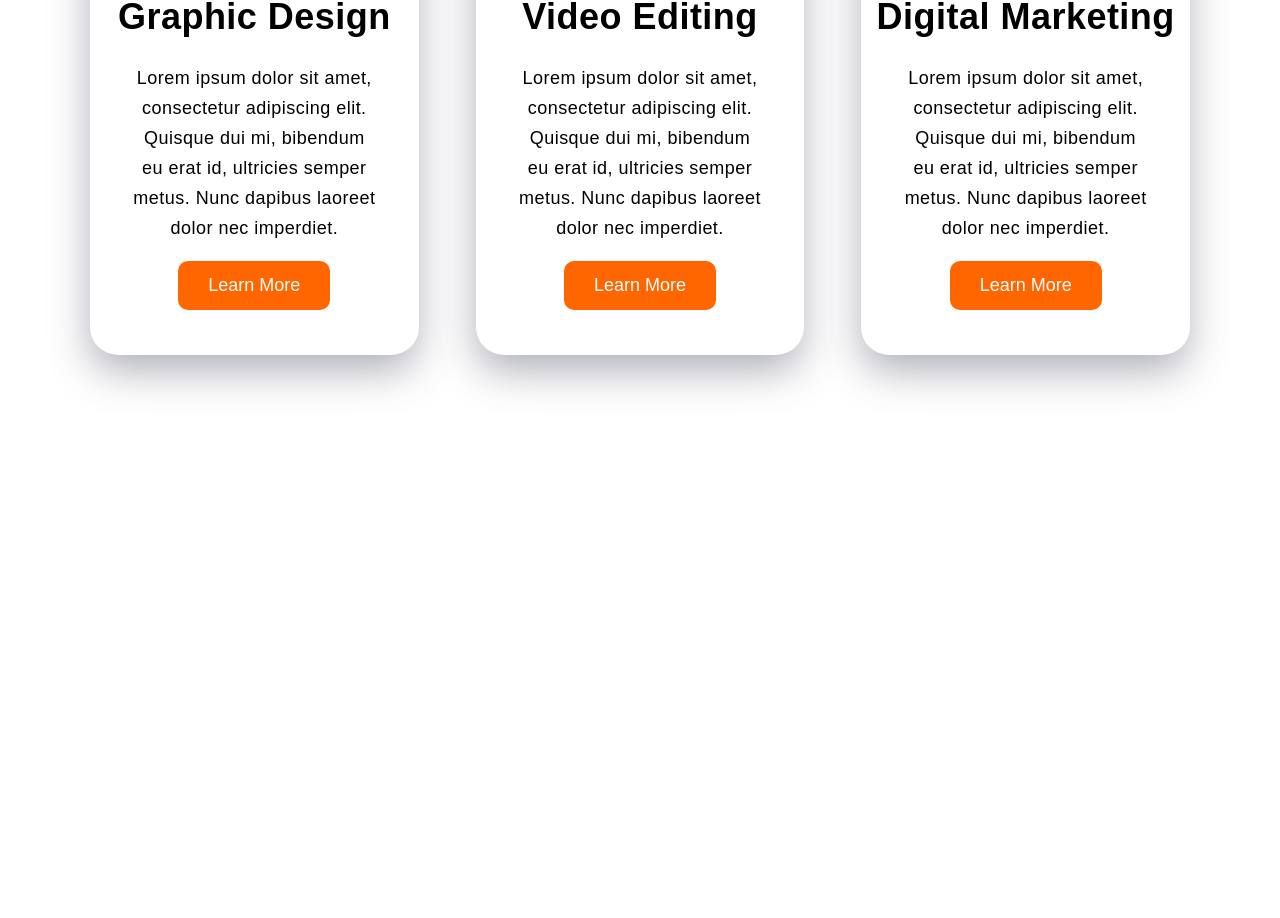
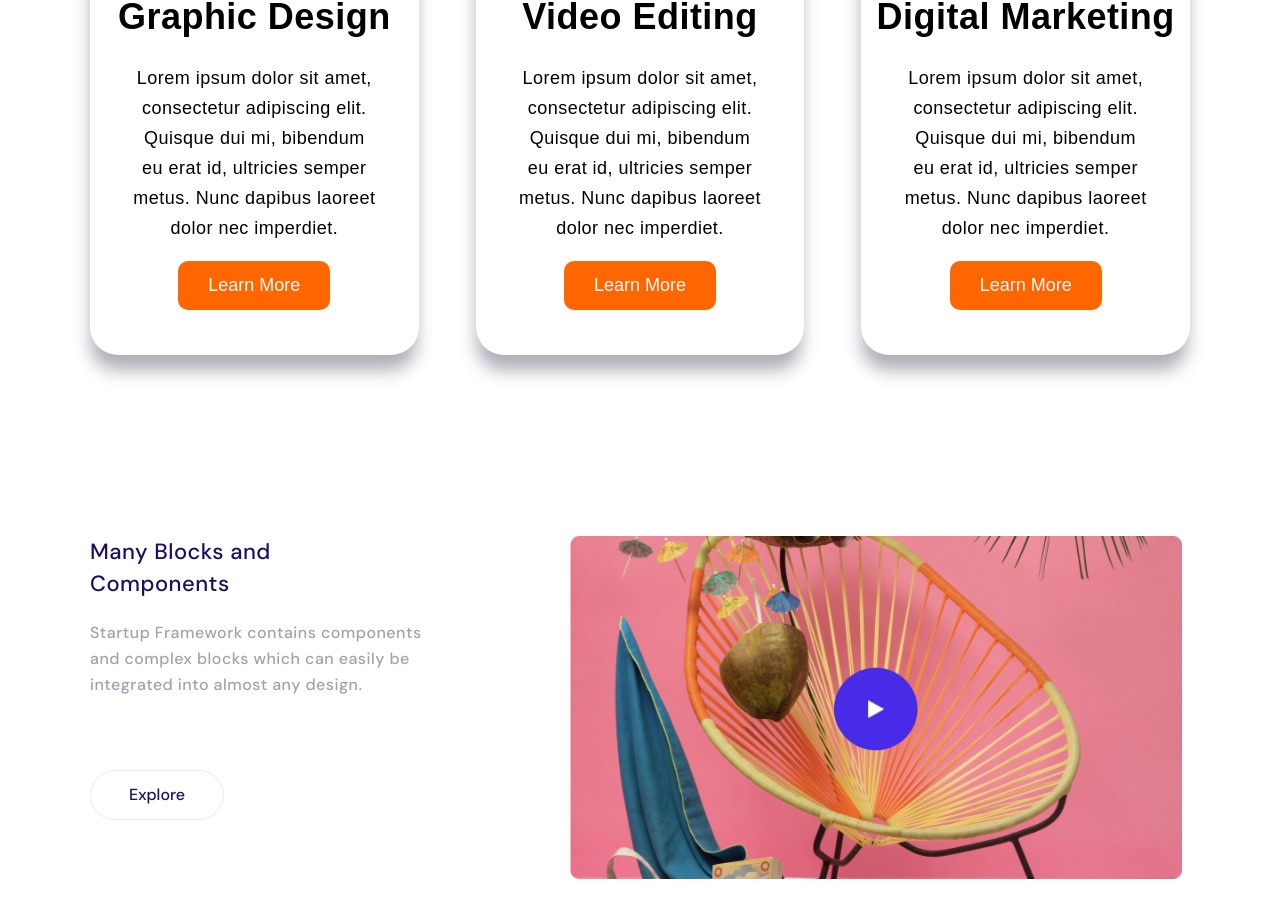
Before and after one commit to alinkakhu/Agency-Landing-Page-Community-, a plain HTML site: page index.html in a window 1280 px wide. Shown: the part 1086-2004 px from the top of the page. Before the commit the page ends 1622 px from the top, so only its background shows below. Drawn offline with Linux system fonts and the light colour scheme; a web font is replaced by a local one.

Commit message:
feat:add framework section

```diff
--- a/index.html
+++ b/index.html
@@ -5,6 +5,12 @@
     <meta name="viewport" content="width=device-width, initial-scale=1.0" />
     <title>Agency Landing Page (Community)</title>
     <link rel="stylesheet" href="style.css" />
+    <link rel="preconnect" href="https://fonts.googleapis.com" />
+    <link rel="preconnect" href="https://fonts.gstatic.com" crossorigin />
+    <link
+      href="https://fonts.googleapis.com/css2?family=DM+Sans:wght@500&display=swap"
+      rel="stylesheet"
+    />
   </head>
   <body>
     <!-- header -->
@@ -63,10 +69,16 @@
         <h2 class="features-title">Our Vison & Our Goal</h2>
         <ul class="services-list">
           <li class="services-item">
-            <svg version="1.1" xmlns="http://www.w3.org/2000/svg"   viewBox="0 0 32 32">
+            <svg
+              version="1.1"
+              xmlns="http://www.w3.org/2000/svg"
+              viewBox="0 0 32 32"
+            >
               <title>Activity</title>
-              <path d="M21.371 3.049c-0.064 0.397-0.095 0.794-0.095 1.192 0 3.575 2.892 6.465 6.451 6.465 0.397 0 0.779-0.046 1.176-0.11v12.821c0 5.388-3.178 8.582-8.58 8.582h-11.741c-5.404 0-8.582-3.194-8.582-8.582v-11.757c0-5.402 3.178-8.612 8.582-8.612h12.79zM21.691 12.71c-0.431-0.048-0.858 0.143-1.114 0.493l-3.844 4.973-4.403-3.464c-0.27-0.207-0.588-0.288-0.906-0.254-0.316 0.048-0.602 0.221-0.794 0.475l-4.702 6.119-0.097 0.143c-0.27 0.507-0.143 1.158 0.334 1.509 0.222 0.143 0.461 0.238 0.731 0.238 0.367 0.016 0.715-0.176 0.937-0.477l3.988-5.134 4.529 3.402 0.143 0.094c0.508 0.27 1.144 0.145 1.509-0.334l4.592-5.925-0.064 0.032c0.254-0.35 0.302-0.794 0.127-1.192-0.173-0.397-0.556-0.667-0.968-0.699zM27.95 0.22c2.113 0 3.829 1.716 3.829 3.829s-1.716 3.829-3.829 3.829c-2.113 0-3.829-1.716-3.829-3.829s1.716-3.829 3.829-3.829z"></path>
-              </svg>
+              <path
+                d="M21.371 3.049c-0.064 0.397-0.095 0.794-0.095 1.192 0 3.575 2.892 6.465 6.451 6.465 0.397 0 0.779-0.046 1.176-0.11v12.821c0 5.388-3.178 8.582-8.58 8.582h-11.741c-5.404 0-8.582-3.194-8.582-8.582v-11.757c0-5.402 3.178-8.612 8.582-8.612h12.79zM21.691 12.71c-0.431-0.048-0.858 0.143-1.114 0.493l-3.844 4.973-4.403-3.464c-0.27-0.207-0.588-0.288-0.906-0.254-0.316 0.048-0.602 0.221-0.794 0.475l-4.702 6.119-0.097 0.143c-0.27 0.507-0.143 1.158 0.334 1.509 0.222 0.143 0.461 0.238 0.731 0.238 0.367 0.016 0.715-0.176 0.937-0.477l3.988-5.134 4.529 3.402 0.143 0.094c0.508 0.27 1.144 0.145 1.509-0.334l4.592-5.925-0.064 0.032c0.254-0.35 0.302-0.794 0.127-1.192-0.173-0.397-0.556-0.667-0.968-0.699zM27.95 0.22c2.113 0 3.829 1.716 3.829 3.829s-1.716 3.829-3.829 3.829c-2.113 0-3.829-1.716-3.829-3.829s1.716-3.829 3.829-3.829z"
+              ></path>
+            </svg>
             <div class="services-box">
               <h3 class="service-title">Graphic Design</h3>
               <p class="service-text">
@@ -78,10 +90,16 @@
             </div>
           </li>
           <li class="services-item">
-            <svg version="1.1" xmlns="http://www.w3.org/2000/svg"  viewBox="0 0 42 32">
+            <svg
+              version="1.1"
+              xmlns="http://www.w3.org/2000/svg"
+              viewBox="0 0 42 32"
+            >
               <title>Video</title>
-              <path d="M20.895 0.184c5.109 0 8.676 3.521 8.676 8.566v14.509c0 5.046-3.567 8.566-8.676 8.566h-12.218c-5.109 0-8.676-3.521-8.676-8.566v-14.509c0-5.046 3.567-8.566 8.676-8.566h12.218zM37.882 5.202c0.926-0.471 2.012-0.422 2.896 0.135 0.884 0.555 1.411 1.518 1.411 2.572v16.193c0 1.056-0.527 2.017-1.411 2.572-0.483 0.302-1.023 0.456-1.567 0.456-0.454 0-0.907-0.107-1.331-0.323l-3.124-1.576c-1.156-0.587-1.873-1.765-1.873-3.073v-12.306c0-1.311 0.717-2.489 1.873-3.071l3.126-1.578z"></path>
-              </svg>
+              <path
+                d="M20.895 0.184c5.109 0 8.676 3.521 8.676 8.566v14.509c0 5.046-3.567 8.566-8.676 8.566h-12.218c-5.109 0-8.676-3.521-8.676-8.566v-14.509c0-5.046 3.567-8.566 8.676-8.566h12.218zM37.882 5.202c0.926-0.471 2.012-0.422 2.896 0.135 0.884 0.555 1.411 1.518 1.411 2.572v16.193c0 1.056-0.527 2.017-1.411 2.572-0.483 0.302-1.023 0.456-1.567 0.456-0.454 0-0.907-0.107-1.331-0.323l-3.124-1.576c-1.156-0.587-1.873-1.765-1.873-3.073v-12.306c0-1.311 0.717-2.489 1.873-3.071l3.126-1.578z"
+              ></path>
+            </svg>
             <div class="services-box">
               <h3 class="service-title">Video Editing</h3>
               <p class="service-text">
@@ -93,10 +111,16 @@
             </div>
           </li>
           <li class="services-item">
-            <svg version="1.1" xmlns="http://www.w3.org/2000/svg"  viewBox="0 0 32 32">
+            <svg
+              version="1.1"
+              xmlns="http://www.w3.org/2000/svg"
+              viewBox="0 0 32 32"
+            >
               <title>Chart</title>
-              <path d="M23.308 0.221c5.404 0 8.455 3.065 8.471 8.469v14.841c0 5.402-3.067 8.469-8.471 8.469h-14.839c-5.404 0-8.469-3.067-8.469-8.469v-14.841c0-5.404 3.065-8.469 8.469-8.469h14.839zM16.684 6.783c-0.447-0.27-0.987-0.27-1.414 0-0.431 0.269-0.667 0.763-0.621 1.255v16.191c0.081 0.683 0.651 1.192 1.319 1.192 0.685 0 1.255-0.508 1.319-1.192v-16.191c0.064-0.493-0.173-0.987-0.602-1.255zM9.264 11.995c-0.429-0.27-0.971-0.27-1.398 0-0.431 0.27-0.667 0.761-0.62 1.255v10.98c0.062 0.683 0.634 1.192 1.317 1.192 0.685 0 1.255-0.508 1.319-1.192v-10.98c0.049-0.494-0.191-0.985-0.618-1.255zM23.976 17.763c-0.427-0.27-0.968-0.27-1.413 0-0.431 0.27-0.667 0.745-0.604 1.255v5.212c0.064 0.683 0.634 1.192 1.319 1.192 0.667 0 1.238-0.508 1.319-1.192v-5.212c0.046-0.51-0.191-0.985-0.621-1.255z"></path>
-              </svg>
+              <path
+                d="M23.308 0.221c5.404 0 8.455 3.065 8.471 8.469v14.841c0 5.402-3.067 8.469-8.471 8.469h-14.839c-5.404 0-8.469-3.067-8.469-8.469v-14.841c0-5.404 3.065-8.469 8.469-8.469h14.839zM16.684 6.783c-0.447-0.27-0.987-0.27-1.414 0-0.431 0.269-0.667 0.763-0.621 1.255v16.191c0.081 0.683 0.651 1.192 1.319 1.192 0.685 0 1.255-0.508 1.319-1.192v-16.191c0.064-0.493-0.173-0.987-0.602-1.255zM9.264 11.995c-0.429-0.27-0.971-0.27-1.398 0-0.431 0.27-0.667 0.761-0.62 1.255v10.98c0.062 0.683 0.634 1.192 1.317 1.192 0.685 0 1.255-0.508 1.319-1.192v-10.98c0.049-0.494-0.191-0.985-0.618-1.255zM23.976 17.763c-0.427-0.27-0.968-0.27-1.413 0-0.431 0.27-0.667 0.745-0.604 1.255v5.212c0.064 0.683 0.634 1.192 1.319 1.192 0.667 0 1.238-0.508 1.319-1.192v-5.212c0.046-0.51-0.191-0.985-0.621-1.255z"
+              ></path>
+            </svg>
             <div class="services-box">
               <h3 class="service-title">Digital Marketing</h3>
               <p class="service-text">
@@ -110,22 +134,32 @@
         </ul>
       </div>
     </section>
-
-    <section id="services">
-      <!-- Tu umieść kod HTML dla sekcji services -->
-    </section>
-
-    <section id="portfolio">
-      <!-- Tu umieść kod HTML dla sekcji portfolio -->
-    </section>
-    <section id="team">
-      <!-- Tu umieść kod HTML dla sekcji team -->
+    <!-- framework -->
+    <section id="framework">
+      <div class="container framework-container">
+        <div class="fraimwork-info">
+          <h3 class="framework-title">Many Blocks and Components</h3>
+          <p class="framework-paragraf">
+            Startup Framework contains components and complex blocks which can
+            easily be integrated into almost any design.
+          </p>
+          <button class="framework-btn">Explore</button>
+        </div>
+        <div class="video">
+          <img class="framework-img" src="assets/images/Mask.png" alt="" />
+          <img class="rectangle" src="assets/images/Rectangle.png" alt="" />
+          <img class="arrow" src="assets/images/Icon.png" alt="" />
+        </div>
+      </div>
     </section>
 
     <section id="testimonial">
       <!-- Tu umieść kod HTML dla sekcji testimonial -->
     </section>
 
+    <section id="team">
+      <!-- Tu umieść kod HTML dla sekcji team -->
+    </section>
     <footer>
       <!-- Tu umieść kod HTML dla sekcji stopki -->
     </footer>
--- a/style.css
+++ b/style.css
@@ -7,6 +7,7 @@
   font-family: 'Ageo';
   src: url('assets/fonts/ageo');
 }
+
 body {
   min-width: 320px;
   background-color: #fff;
@@ -34,6 +35,9 @@ ul {
 p {
   margin-top: 0;
   margin-bottom: 0;
+}
+button{
+  cursor: pointer;
 }
 
 .container {
@@ -178,7 +182,7 @@ margin-bottom: 19px;
   width: 352px;
 
   border-radius: 28px;
-  box-shadow:-1px 17px 41px -2px rgba(66, 68, 90, 0.43);
+  box-shadow:-1px 17px 17px -2px rgba(66, 68, 90, 0.43);
 }
 .services-item:not(:last-child){
   margin-right: 57px;
@@ -221,3 +225,61 @@ letter-spacing:2;
   margin-bottom: 45px;
   margin-left:0 ;
 }
+#framework{
+  margin-bottom: 146px;
+}
+.framework-container{
+  display: flex;
+}
+
+.framework-title{
+  color: #1E0E62;
+font-size: 22px;
+font-family: 'DM Sans',sans-serif;
+font-weight: 500;
+line-height: 32px;
+max-width: 303px;
+margin-bottom: 20px;
+}
+.framework-paragraf{
+  color: rgba(21.06, 20.34, 56.79, 0.40);
+font-size: 16px;
+font-family: 'DM Sans', sans-serif;
+font-weight: 400;
+line-height: 26px;
+ width:340px ;
+margin-bottom: 72px;
+}
+.framework-btn{
+  color: #1E0E62;
+font-size: 16px;
+font-family: 'DM Sans', sans-serif;
+font-weight: 500;
+line-height: 22px;
+padding: 13px 38px;
+border-radius: 100px;
+background-color: transparent;
+border: 1px #EBEAED solid;;
+}
+.fraimwork-info{
+  margin-right: 140px;
+}
+.framework-img{
+  max-width: 612px;
+  position: relative;
+  right: 0;
+}
+.video{
+  position: relative;
+}
+.rectangle, .arrow{
+  position: absolute;
+  transform: translate(-50%,-50%);
+  top: 50%;
+  left: 50%;
+}
+.rectangle{
+
+  width: 84px;
+  height: 84px;
+}
```
Also changed, not shown: assets/fonts/DM Sans/DMSans-Bold.ttf (added), assets/fonts/DM Sans/DMSans-BoldItalic.ttf (added), assets/fonts/DM Sans/DMSans-Italic.ttf (added), assets/fonts/DM Sans/DMSans-Medium.ttf (added), assets/fonts/DM Sans/DMSans-MediumItalic.ttf (added), assets/fonts/DM Sans/DMSans-Regular.ttf (added), assets/fonts/DM Sans/OFL.txt (added), assets/images/Icon.png (added), assets/images/Mask.png (added), assets/images/Rectangle.png (added).
